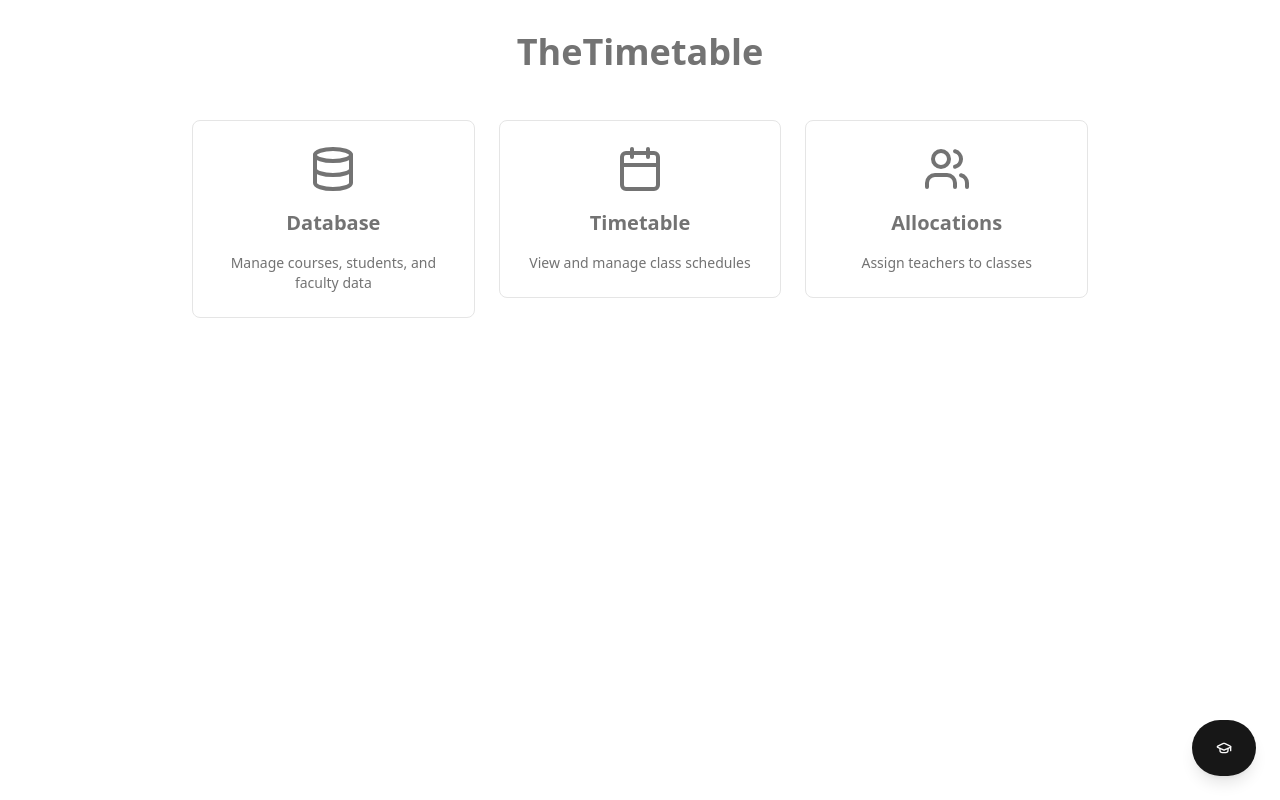
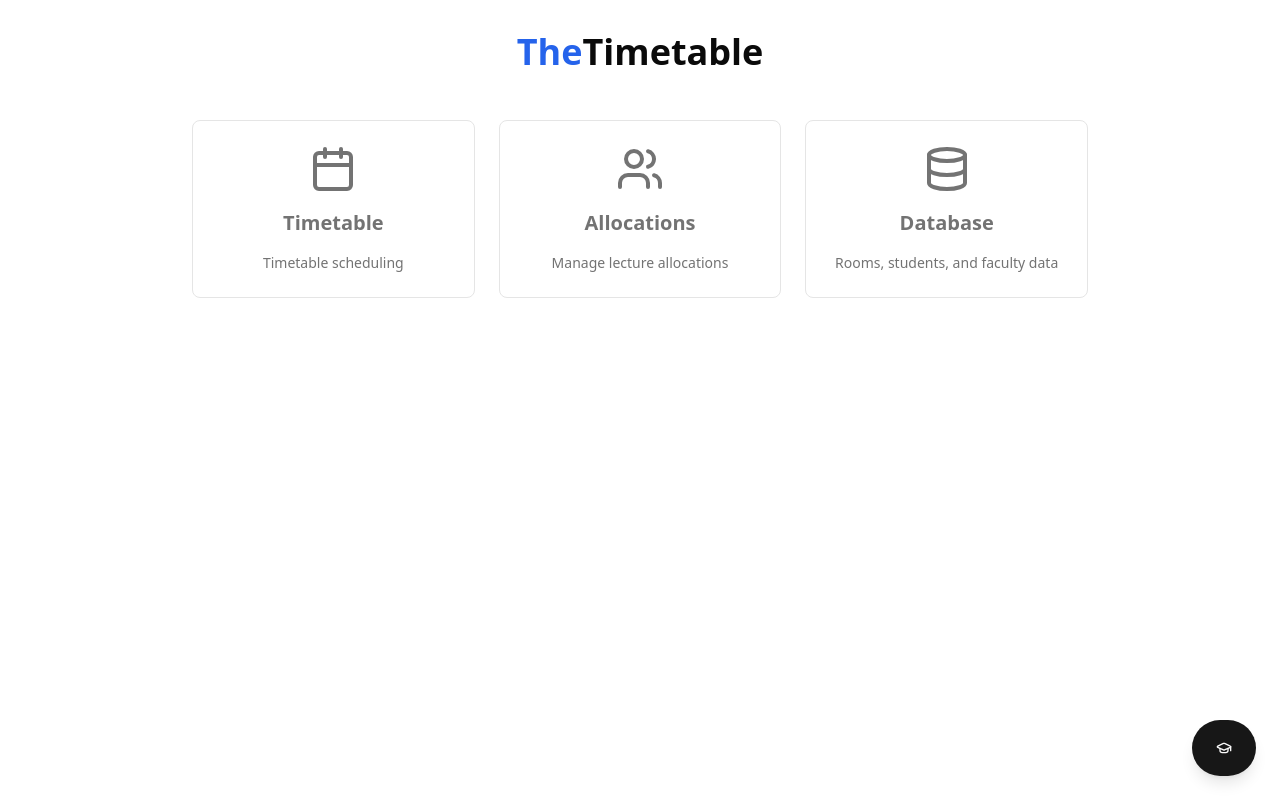
Before and after one commit to ntholi/timetable-maker, a Next.js app: page / in a window 1280 px wide. Built offline with nearby package versions, Linux system fonts and the light colour scheme.

Commit message:
Init Logo component

```diff
--- a/src/app/page.tsx
+++ b/src/app/page.tsx
@@ -1,32 +1,32 @@
 import { Database, Calendar, Users, LucideIcon } from 'lucide-react';
 import Link from 'next/link';
+import { Logo } from '@/components/logo';
+
 export default function Home() {
   const navItems = [
-    {
-      href: '/database',
-      icon: Database,
-      title: 'Database',
-      description: 'Manage courses, students, and faculty data',
-    },
     {
       href: '/timetable',
       icon: Calendar,
       title: 'Timetable',
-      description: 'View and manage class schedules',
+      description: 'Timetable scheduling',
     },
     {
       href: '/allocations',
       icon: Users,
       title: 'Allocations',
-      description: 'Assign teachers to classes',
+      description: 'Manage lecture allocations',
+    },
+    {
+      href: '/database',
+      icon: Database,
+      title: 'Database',
+      description: 'Rooms, students, and faculty data',
     },
   ];
 
   return (
     <main className='min-h-screen p-8'>
-      <h1 className='text-4xl font-bold text-center mb-12 text-muted-foreground'>
-        TheTimetable
-      </h1>
+      <Logo className='text-center mb-12' />
 
       <div className='max-w-4xl mx-auto grid grid-cols-1 md:grid-cols-3 gap-6'>
         {navItems.map((item) => (
--- /dev/null
+++ b/src/components/logo.tsx
@@ -0,0 +1,21 @@
+import { cn } from '@/lib/utils';
+
+interface LogoProps {
+  size?: 'sm' | 'md' | 'lg' | 'xl';
+  className?: string;
+}
+
+const sizeClasses = {
+  sm: 'text-2xl',
+  md: 'text-3xl',
+  lg: 'text-4xl',
+  xl: 'text-5xl',
+};
+
+export function Logo({ size = 'lg', className = '' }: LogoProps) {
+  return (
+    <h1 className={cn('font-bold', sizeClasses[size], className)}>
+      <span className='text-blue-600'>The</span>Timetable
+    </h1>
+  );
+}
```
